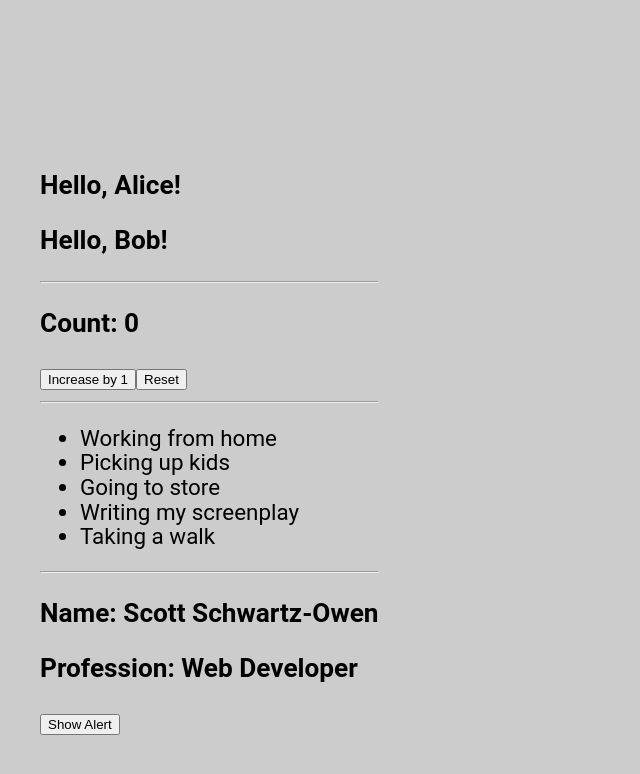
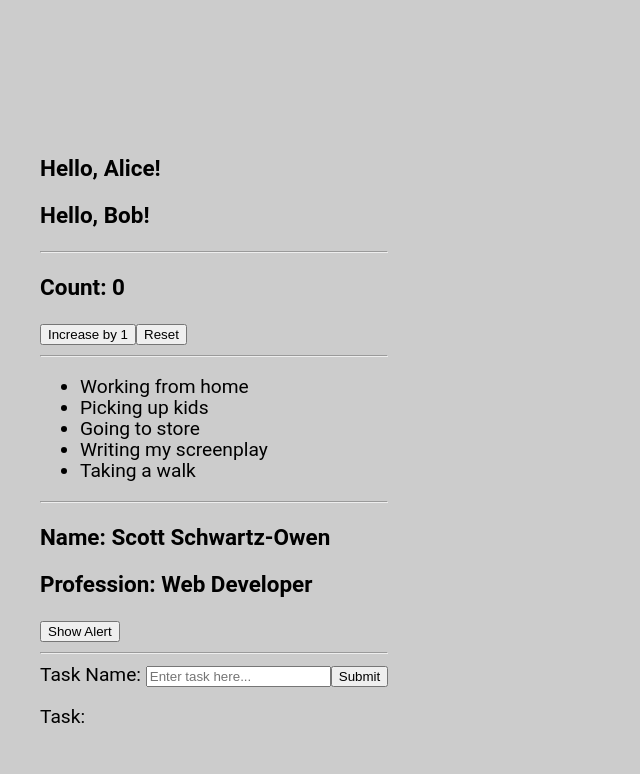
Before and after one commit to scottyschwartzowen/React_assignment_01, a React (Vite) app: page / in a window 1280 px wide. Shown: the top 774 px of the page, without its empty margins (0-640 px from the left). Built offline with nearby package versions, Linux system fonts and the light colour scheme.

Commit message:
[Feature] completed Task#5 form

```diff
--- a/src/App.jsx
+++ b/src/App.jsx
@@ -1,6 +1,7 @@
 import Greeting from "./components/Greeting.jsx";
 import Counter from "./components/Counter.jsx";
 import UserInfo from "./components/UserInfo.jsx";
+import TaskForm from "./components/TaskForm.jsx";
 
 function App() {
   const tasks = [
@@ -33,6 +34,8 @@ function App() {
         profession='Web Developer'
         handleClick={handleAlert} // passing handleAlert as function prop to UserInfo component
       />
+      <hr></hr>
+      <TaskForm />
     </div>
   );
 }
--- /dev/null
+++ b/src/components/TaskForm.jsx
@@ -0,0 +1,27 @@
+import { useState } from "react";
+
+function TaskForm() {
+  const [taskName, setTaskName] = useState("");
+
+  const handleSubmit = (event) => {
+    event.preventDefault();
+    console.log("Task submitted:", taskName);
+    setTaskName("");
+  };
+
+  return (
+    <form onSubmit={handleSubmit}>
+      <label>Task Name: </label>
+      <input
+        type='text'
+        value={taskName}
+        onChange={(event) => setTaskName(event.target.value)}
+        placeholder='Enter task here...'
+      />
+      <button type='submit'>Submit</button>
+      <p>Task: {taskName}</p>
+    </form>
+  );
+}
+
+export default TaskForm;
--- a/src/index.css
+++ b/src/index.css
@@ -12,7 +12,7 @@ html, body {
 }
 
 body {
-  font-size: 1.4em;
+  font-size: 1.2em;
   font-family: 'roboto', sans-serif;
   line-height: 1.1;
   background-color: hsl(0, 0%, 80%);
```
